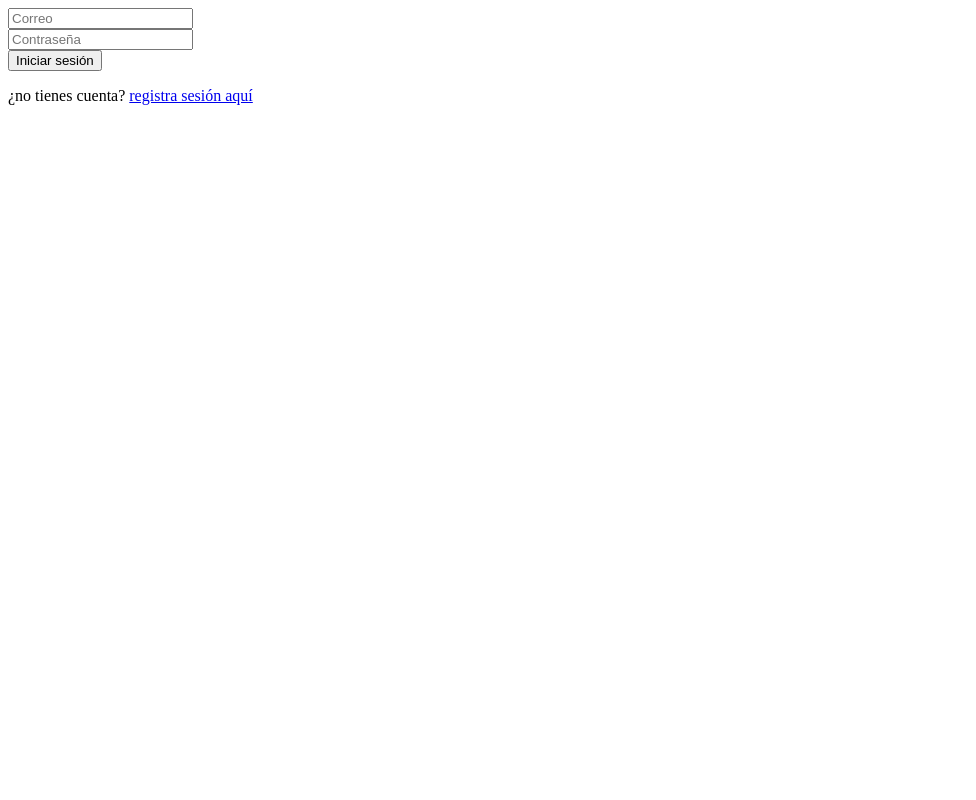
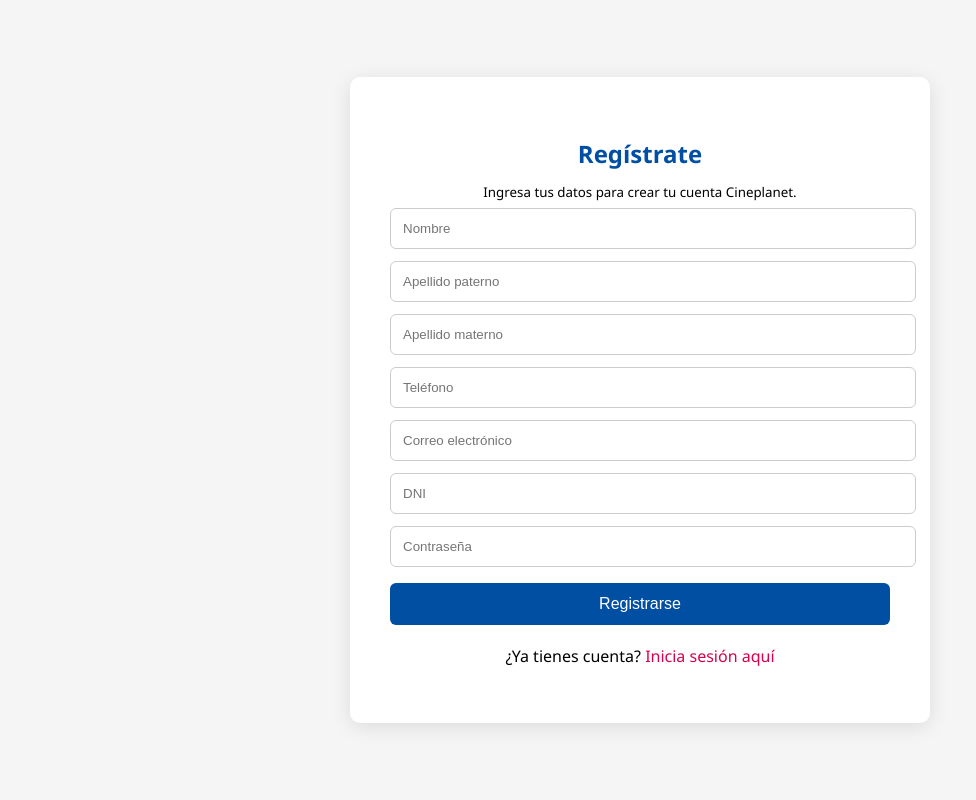
Before and after one commit to maplecongit/Cineplanet, a PHP site: page /mvc/login.php in a window 1280 px wide. Shown: the whole page, without its empty margins (0-976 px from the left). Run offline with PHP 8.4, Linux system fonts and the light colour scheme; a stand-in replaces the project's code that opens the database connection.

Commit message:
login.php

```diff
--- a/login.php
+++ b/login.php
@@ -1,41 +1,125 @@
 <?php
-session_start();
 include 'conexion.php';
 
 if ($_SERVER["REQUEST_METHOD"] == "POST") {
+    $nombre = $_POST["nombre"];
+    $apellido_paterno = $_POST["apellido_paterno"];
+    $apellido_materno = $_POST["apellido_materno"];
+    $telefono = $_POST["telefono"];
     $correo = $_POST["correo"];
-    $password = $_POST["password"];
+    $dni = $_POST["dni"];
+    $password = password_hash($_POST["password"], PASSWORD_DEFAULT);
 
-    $sql = "SELECT id_cliente, password, nombre FROM cliente WHERE correo = ?";
+    $sql = "INSERT INTO cliente (nombre, apellido_paterno, apellido_materno, telefono, correo, dni, password)
+            VALUES (?, ?, ?, ?, ?, ?, ?)";
     $stmt = $conn->prepare($sql);
-    $stmt->bind_param("s", $correo);
-    $stmt->execute();
-    $result = $stmt->get_result();
+    $stmt->bind_param("sssssss", $nombre, $apellido_paterno, $apellido_materno, $telefono, $correo, $dni, $password);
 
-    if ($result->num_rows === 1) {
-        $cliente = $result->fetch_assoc();
-
-        if (password_verify($password, $cliente['password'])) {
-            $_SESSION['id_cliente'] = $cliente['id_cliente'];
-            $_SESSION['nombre'] = $cliente['nombre'];
-            header("Location: index.php");
-            exit;
-        } else {
-            echo "Contraseña incorrecta.";
-        }
+    if ($stmt->execute()) {
+        $success = "✅ Registro exitoso. <a href='login.php'>Iniciar sesión</a>";
     } else {
-        echo "Correo no encontrado.";
+        $error = "❌ Error: " . $stmt->error;
     }
 
     $stmt->close();
 }
 ?>
 
-<!-- Formulario HTML -->
-<form method="post">
-    <input type="email" name="correo" placeholder="Correo" required><br>
-    <input type="password" name="password" placeholder="Contraseña" required><br>
-    <button type="submit">Iniciar sesión</button>
-</form>
 
-<p>¿no tienes cuenta? <a href="registro.php">registra sesión aquí</a></p>
+<!-- Formulario de Registro -->
+<!DOCTYPE html>
+<html lang="es">
+<head>
+    <meta charset="UTF-8">
+    <title>Registro - Cineplanet</title>
+    <style>
+        body {
+            font-family: 'Segoe UI', sans-serif;
+            display: flex;
+            flex-direction: column;
+            align-items: center;
+            justify-content: center;
+            min-height: 100vh;
+            background: #f5f5f5;
+            margin: 0;
+        }
+        .register-box {
+            background: #fff;
+            padding: 40px;
+            border-radius: 10px;
+            box-shadow: 0 4px 20px rgba(0,0,0,0.1);
+            text-align: center;
+            max-width: 500px;
+            width: 100%;
+        }
+        h2 {
+            color: #004fa3;
+            margin-bottom: 10px;
+        }
+        input {
+            width: 100%;
+            padding: 12px;
+            margin: 6px 0;
+            border: 1px solid #ccc;
+            border-radius: 6px;
+        }
+        button {
+            width: 100%;
+            padding: 12px;
+            background: #004fa3;
+            color: white;
+            border: none;
+            border-radius: 6px;
+            cursor: pointer;
+            font-size: 16px;
+            margin-top: 10px;
+        }
+        button:hover {
+            background: #003974;
+        }
+        .login-link {
+            margin-top: 20px;
+        }
+        .login-link a {
+            text-decoration: none;
+            color: #d9004d;
+        }
+        .mensaje {
+            margin: 10px 0;
+            color: green;
+        }
+        .error {
+            margin: 10px 0;
+            color: red;
+        }
+    </style>
+</head>
+<body>
+
+<div class="register-box">
+    <h2>Regístrate</h2>
+    <small>Ingresa tus datos para crear tu cuenta Cineplanet.</small>
+
+    <?php
+        if (isset($success)) echo "<p class='mensaje'>$success</p>";
+        if (isset($error)) echo "<p class='error'>$error</p>";
+    ?>
+
+    <form method="post">
+        <input type="text" name="nombre" placeholder="Nombre" required>
+        <input type="text" name="apellido_paterno" placeholder="Apellido paterno" required>
+        <input type="text" name="apellido_materno" placeholder="Apellido materno" required>
+        <input type="text" name="telefono" placeholder="Teléfono" required>
+        <input type="email" name="correo" placeholder="Correo electrónico" required>
+        <input type="text" name="dni" placeholder="DNI" required>
+        <input type="password" name="password" placeholder="Contraseña" required>
+        <button type="submit">Registrarse</button>
+    </form>
+
+    <div class="login-link">
+        <p>¿Ya tienes cuenta? <a href="login.php">Inicia sesión aquí</a></p>
+    </div>
+</div>
+
+</body>
+</html>
```
